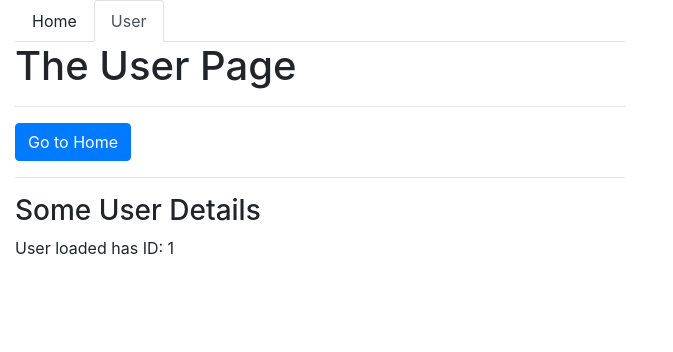
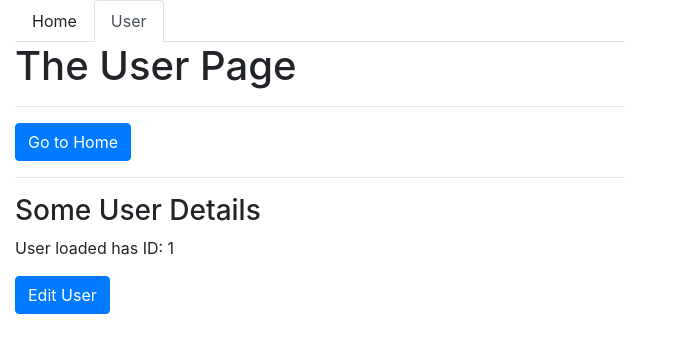
Before and after one commit to Vamosz/VueJSCurse, a Vue app in the folder vue-cli/: page /user/1 in a window 1280 px wide. Shown: the top 352 px of the page, without its empty margins (0-673 px from the left). Built offline with nearby package versions, Linux system fonts and the light colour scheme.

Commit message:
Using routerlink to go to the edit page

```diff
--- a/vue-cli/src/components/user/UserDetail.vue
+++ b/vue-cli/src/components/user/UserDetail.vue
@@ -3,6 +3,7 @@
     <div>
         <h3>Some User Details</h3>
         <p>User loaded has ID: {{this.$route.params.id}}</p>
+        <router-link tag="button" :to="'/user/' + this.$route.params.id+ '/edit'" class="btn btn-primary">Edit User</router-link>
     </div>
 </template>
 <script>
```
